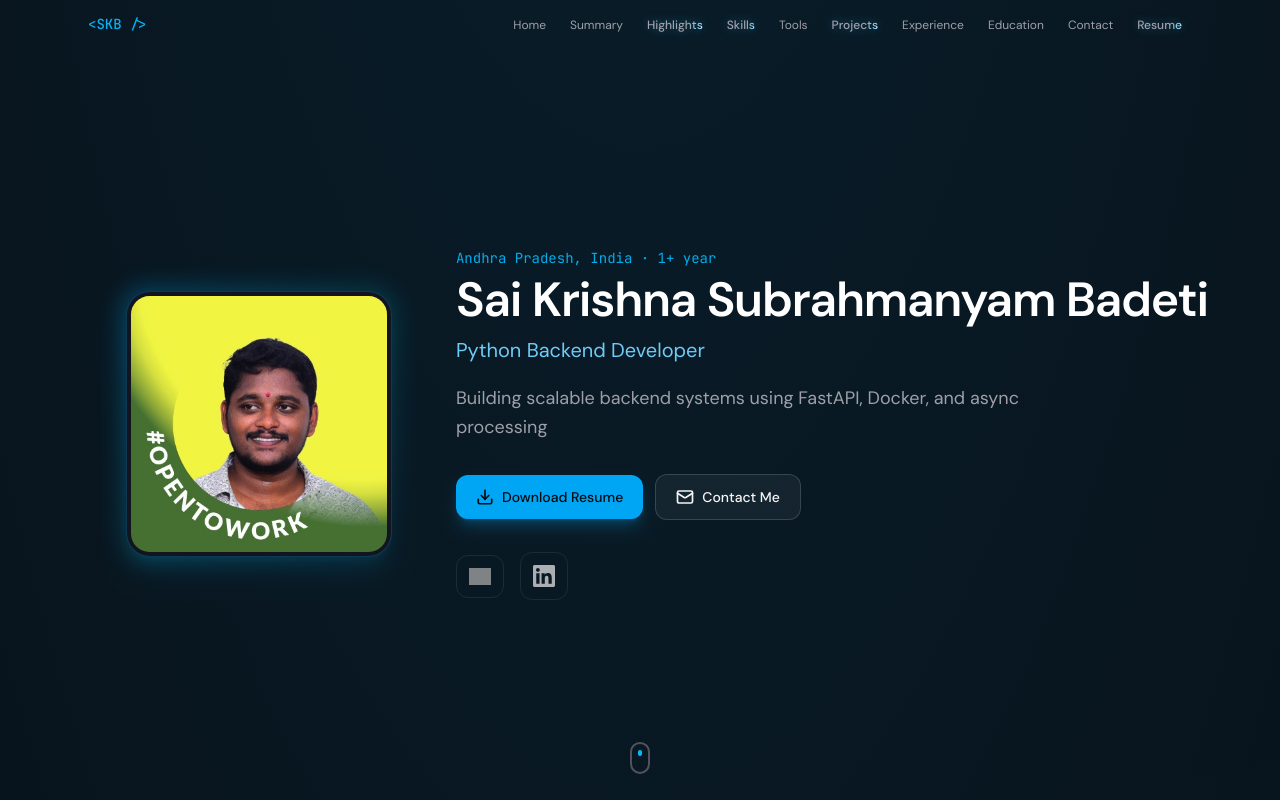
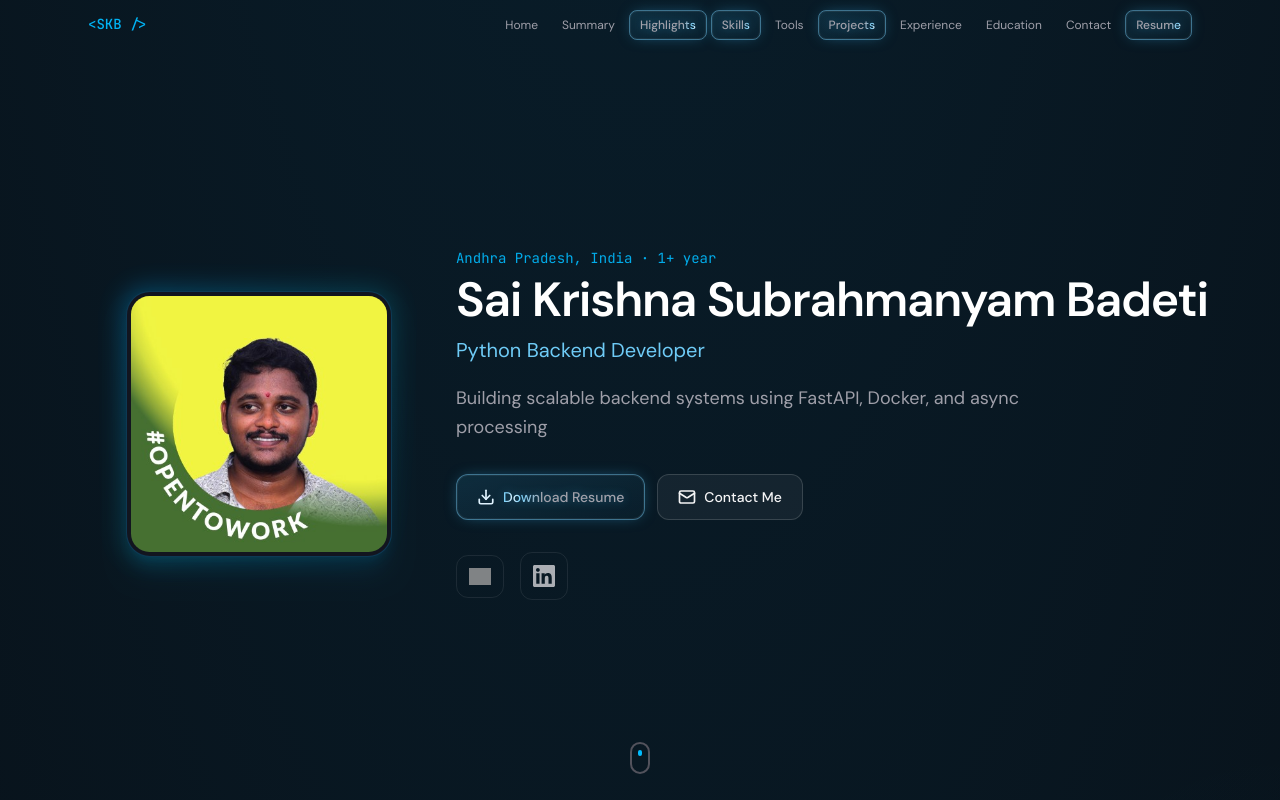
Before and after one commit to saikrishnabadeti/sai_krishna_portfolio, a React (Vite) app: page / in a window 1280 px wide. Shown: the top 800 px of the page. Built offline with nearby package versions, Linux system fonts and the light colour scheme; grey boxes are pictures that could not be loaded.

Commit message:
Add shine effect to Resume and Navbar links with new CSS class

```diff
--- a/src/components/Hero.tsx
+++ b/src/components/Hero.tsx
@@ -77,12 +77,12 @@ export function Hero() {
             <motion.a
               href={publicUrl(PERSON.resumePath)}
               download="SaiKrishna_Badeti_Resume.pdf"
-              className="inline-flex items-center gap-2 rounded-xl bg-sky-500 px-5 py-3 text-sm font-medium text-[#080a0f] shadow-lg shadow-sky-500/25 transition hover:bg-sky-400"
+              className="shine-hollow inline-flex items-center gap-2 rounded-xl px-5 py-3 text-sm font-medium text-sky-100"
               whileHover={{ scale: 1.02 }}
               whileTap={{ scale: 0.98 }}
             >
               <Download size={18} strokeWidth={2.25} />
-              Download Resume
+              <span className="nav-link-shine">Download Resume</span>
             </motion.a>
             <motion.a
               href="#contact"
--- a/src/components/Navbar.tsx
+++ b/src/components/Navbar.tsx
@@ -61,7 +61,7 @@ export function Navbar() {
                   href={l.href}
                   className={`rounded-lg px-2.5 py-1.5 text-xs transition-colors hover:bg-white/5 ${
                     shine
-                      ? 'font-medium hover:opacity-100'
+                      ? 'shine-hollow font-medium hover:opacity-100'
                       : 'text-zinc-400 hover:text-zinc-100'
                   }`}
                 >
@@ -104,7 +104,7 @@ export function Navbar() {
                       href={l.href}
                       className={`block rounded-lg px-3 py-2.5 text-sm hover:bg-white/5 ${
                         shine
-                          ? 'font-medium'
+                          ? 'shine-hollow font-medium'
                           : 'text-zinc-300 hover:text-white'
                       }`}
                       onClick={() => setOpen(false)}
--- a/src/components/ResumeSection.tsx
+++ b/src/components/ResumeSection.tsx
@@ -33,12 +33,12 @@ export function ResumeSection() {
             <motion.a
               href={publicUrl(PERSON.resumePath)}
               download="SaiKrishna_Badeti_Resume.pdf"
-              className="inline-flex items-center justify-center gap-2 rounded-xl bg-sky-500 px-5 py-3 text-sm font-medium text-[#080a0f] hover:bg-sky-400"
+              className="shine-hollow inline-flex items-center justify-center gap-2 rounded-xl px-5 py-3 text-sm font-medium text-sky-100"
               whileHover={{ scale: 1.02 }}
               whileTap={{ scale: 0.98 }}
             >
               <Download size={18} />
-              Download Resume
+              <span className="nav-link-shine">Download Resume</span>
             </motion.a>
           </div>
           <div className="relative h-[min(70vh,640px)] w-full bg-[#080a0f]">
--- a/src/index.css
+++ b/src/index.css
@@ -32,6 +32,31 @@
 }
 
 @layer components {
+  .shine-hollow {
+    position: relative;
+    border: 1px solid rgba(125, 211, 252, 0.45);
+    background: linear-gradient(
+      160deg,
+      rgba(56, 189, 248, 0.12),
+      rgba(56, 189, 248, 0.03)
+    );
+    box-shadow:
+      inset 0 0 0 1px rgba(224, 242, 254, 0.06),
+      0 0 16px -6px rgba(56, 189, 248, 0.6);
+    transition:
+      border-color 0.2s ease,
+      box-shadow 0.2s ease,
+      background-color 0.2s ease;
+    overflow: hidden;
+  }
+
+  .shine-hollow:hover {
+    border-color: rgba(125, 211, 252, 0.65);
+    box-shadow:
+      inset 0 0 0 1px rgba(224, 242, 254, 0.1),
+      0 0 26px -8px rgba(56, 189, 248, 0.95);
+  }
+
   .nav-link-shine {
     display: inline-block;
     background-image: linear-gradient(
@@ -49,8 +74,10 @@
     -webkit-background-clip: text;
     color: transparent;
     -webkit-text-fill-color: transparent;
-    animation: nav-text-shine 3.5s ease-in-out infinite;
+    animation: nav-text-shine 2s linear infinite;
     filter: drop-shadow(0 0 5px rgba(56, 189, 248, 0.35));
+    position: relative;
+    z-index: 1;
   }
 
   @media (prefers-reduced-motion: reduce) {
```
